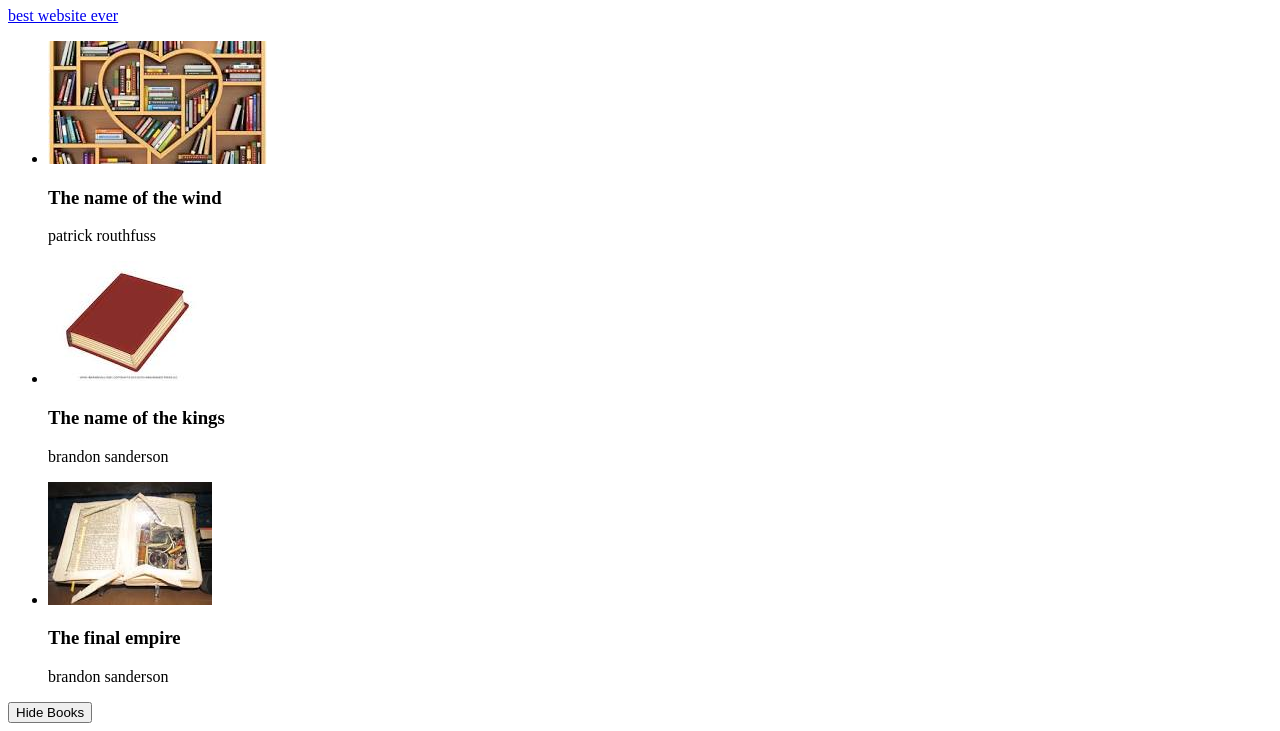
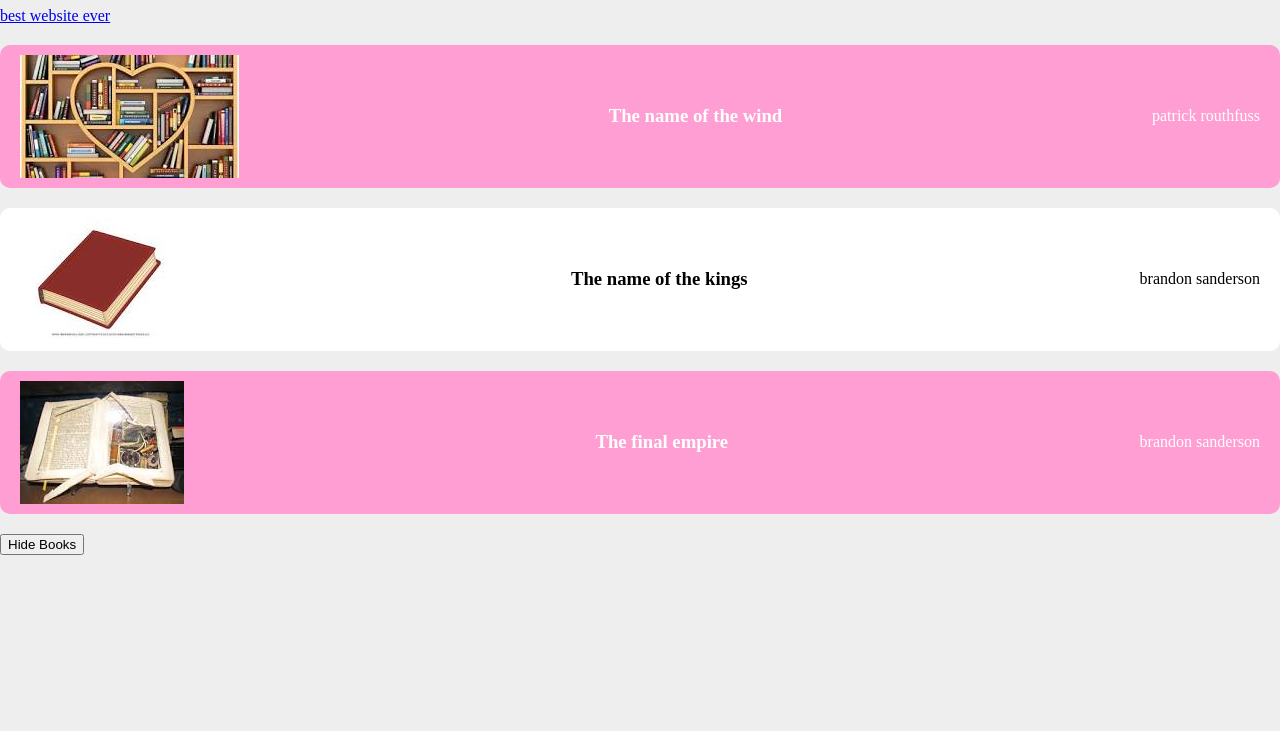
Before and after one commit to WarWarKyaw/VuePractice, a plain HTML site: page index.html in a window 1280 px wide. Shown: the part 73-804 px from the top of the page. Drawn offline with nearby package versions, Linux system fonts and the light colour scheme.

Commit message:
Dynamic Classes

```diff
--- a/app.js
+++ b/app.js
@@ -14,16 +14,19 @@ const app = Vue.createApp({
           title: "The name of the wind",
           author: "patrick routhfuss",
           img: "/assets/1.jpg",
+          isFav: true,
         },
         {
           title: "The name of the kings",
           author: "brandon sanderson",
           img: "/assets/2.jpg",
+          isFav: false,
         },
         {
           title: "The final empire",
           author: "brandon sanderson",
           img: "/assets/3.jpg",
+          isFav: true,
         },
       ],
     };
@@ -46,6 +49,9 @@ const app = Vue.createApp({
       this.x = e.offsetX;
       this.y = e.offsetY;
     },
+    favBooks(book) {
+      book.isFav = !book.isFav;
+    },
   },
 });
 app.mount("#app");
--- a/index.html
+++ b/index.html
@@ -7,13 +7,38 @@
     <title>Learning Vue</title>
     <script src="https://unpkg.com/vue@3/dist/vue.global.js"></script>
     <style>
-      .box {
+      /* .box {
         padding: 100px 0;
         width: 400px;
         text-align: center;
         background-color: #ddd;
         margin: 20px;
         display: inline-block;
+      } */
+      body {
+        background: #eee;
+        max-width: 960;
+        margin: 20px auto;
+      }
+      p,
+      h3,
+      ul {
+        margin: 0;
+        padding: 0;
+      }
+      li {
+        list-style-type: none;
+        background: #fff;
+        margin: 20px auto;
+        padding: 10px 20px;
+        border-radius: 10px;
+        display: flex;
+        align-items: center;
+        justify-content: space-between;
+      }
+      li.fav {
+        background: #ff9ed2;
+        color: white;
       }
     </style>
   </head>
@@ -28,7 +53,11 @@
             <p>{{books[1].title}}-{{books[1].author}}</p>
             <p>{{books[2].title}}-{{books[2].author}}</p> -->
         <ul>
-          <li v-for="book in books">
+          <li
+            v-for="book in books"
+            :class="{fav:book.isFav}"
+            @click="favBooks(book)"
+          >
             <img :src="book.img" :alt="book.title" />
             <h3>{{book.title}}</h3>
             <p>{{book.author}}</p>
```
